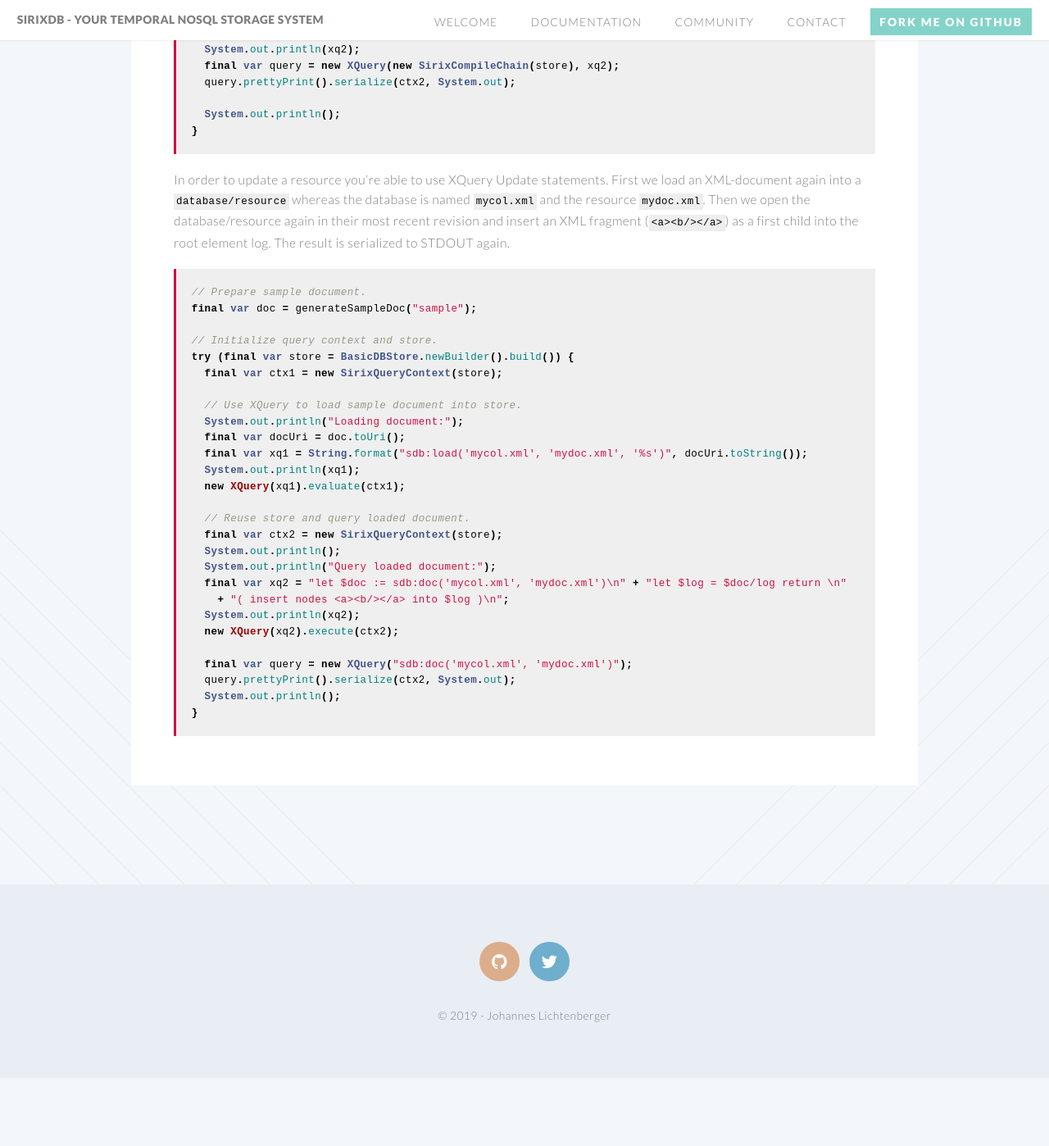
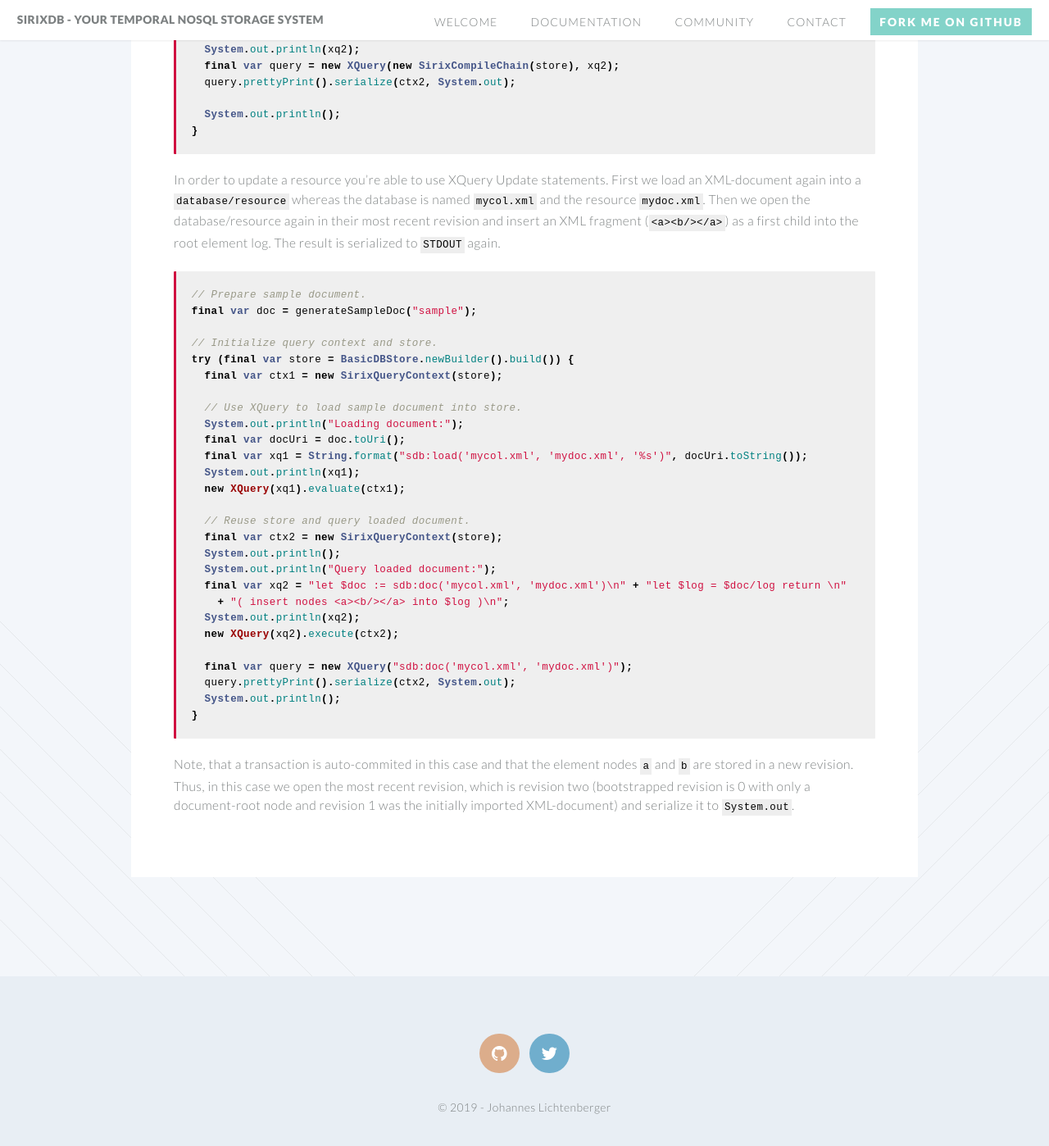
Before and after one commit to sirixdb/sirixdb.github.io, a Jekyll site: the page built from xml-xquery-api.md, in a window 1280 px wide and 1400 px high, scrolled down 2043 px. Shown: the whole window at 82% size. Built offline with Jekyll 4.4.1, drawn with Linux system fonts in a browser that asks for light colours; our own code applies the rules of GitHub Pages for plain Markdown files; before the commit the page ends 3358 px from its top, so only the background shows below that.

Commit message:
Update xml-xquery-api.md

````diff
--- a/xml-xquery-api.md
+++ b/xml-xquery-api.md
@@ -82,7 +82,7 @@
 }
 ```
 
-In order to update a resource you're able to use XQuery Update statements. First we load an XML-document again into a `database/resource` whereas the database is named `mycol.xml` and the resource `mydoc.xml`. Then we open the database/resource again in their most recent revision and insert an XML fragment (`<a><b/></a>`) as a first child into the root element log. The result is serialized to STDOUT again.
+In order to update a resource you're able to use XQuery Update statements. First we load an XML-document again into a `database/resource` whereas the database is named `mycol.xml` and the resource `mydoc.xml`. Then we open the database/resource again in their most recent revision and insert an XML fragment (`<a><b/></a>`) as a first child into the root element log. The result is serialized to `STDOUT` again.
 
 ```java
 // Prepare sample document.
@@ -113,3 +113,4 @@
   System.out.println();
 }
 ```
+Note, that a transaction is auto-commited in this case and that the element nodes `a` and `b` are stored in a new revision. Thus, in this case we open the most recent revision, which is revision two (bootstrapped revision is 0 with only a document-root node and revision 1 was the initially imported XML-document) and serialize it to `System.out`.
````
